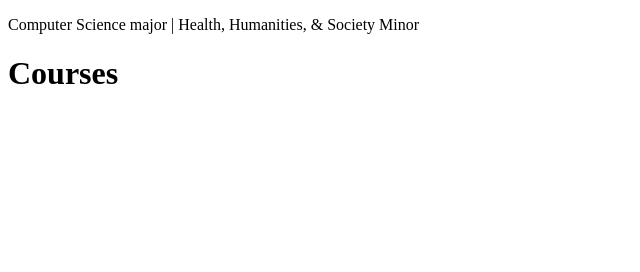
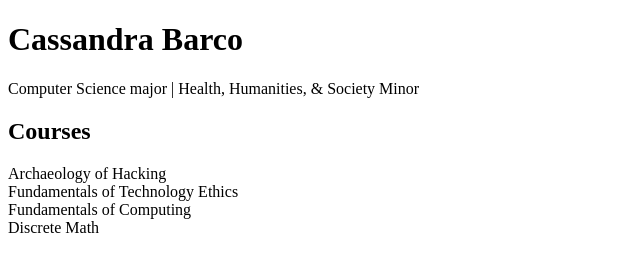
Before and after one commit to cb-214/cb-214.github.io, a plain HTML site: page index.html in a window 1280 px wide. Shown: the whole page, without its empty margins (0-640 px from the left). Drawn offline with Linux system fonts and the light colour scheme.

Commit message:
Third commit

```diff
--- a/index.html
+++ b/index.html
@@ -1,8 +1,9 @@
 <!doctype html>
 <html lang="en">
     <head>
-        <title>Casandra Barco</title>
-        <p> Computer Science major |  Health, Humanities, & Society Minor </p>
     <head>
         <body>
-            <h1>Courses</h1>
+            <h1>Cassandra Barco</h1>
+            <p> Computer Science major |  Health, Humanities, & Society Minor </p>
+            <h2>Courses</h2>
+            <p>Archaeology of Hacking<br>Fundamentals of Technology Ethics<br>Fundamentals of Computing<br> Discrete Math<br> </p>
```
